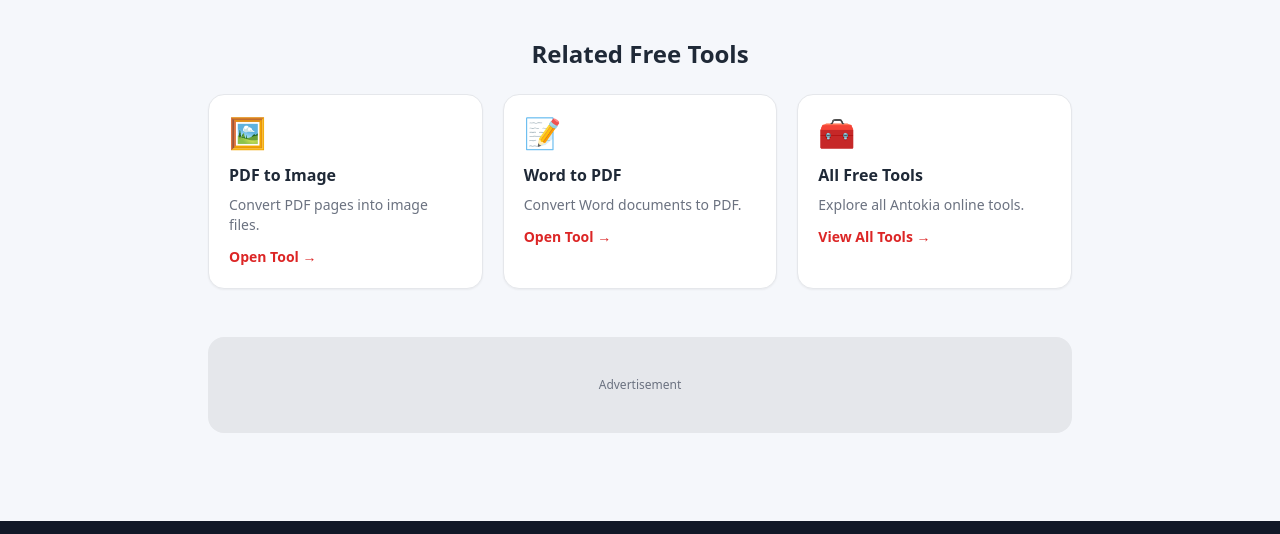
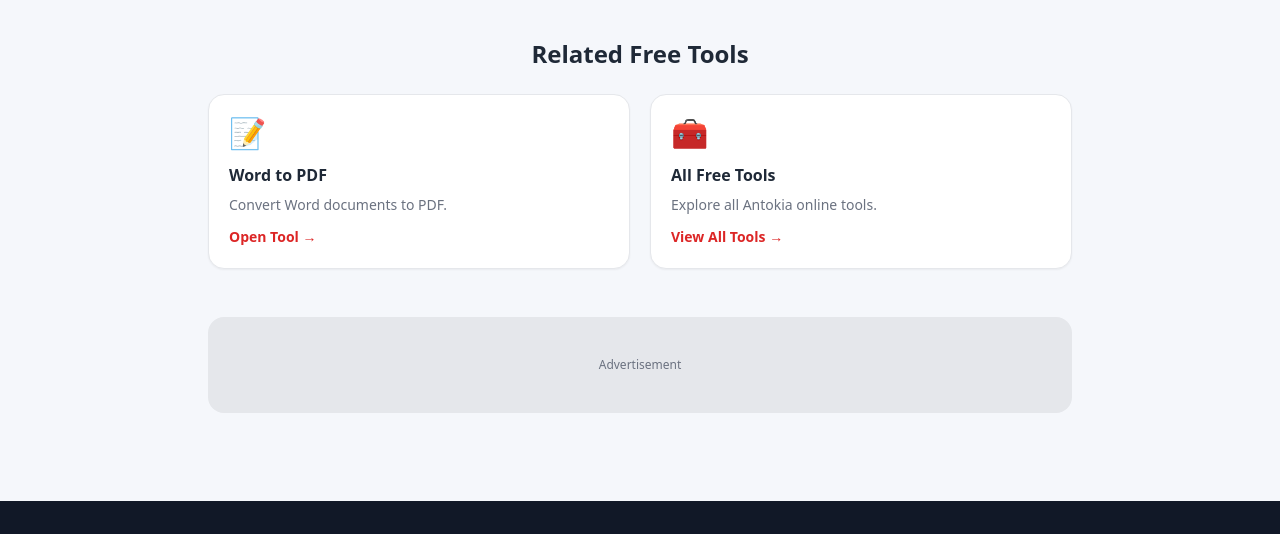
Before and after one commit to amarnathtiwari0000-ui/antokia, a plain HTML site: page pdf-to-word.html in a window 1280 px wide. Shown: the part 2126-2660 px from the top of the page. Drawn offline with nearby package versions, Linux system fonts and the light colour scheme; a script that the page names is missing.

Commit message:
Remove PDF to Image section from pdf-to-word.html
Removed the PDF to Image section and its links from the tools list.

```diff
--- a/pdf-to-word.html
+++ b/pdf-to-word.html
@@ -492,31 +492,7 @@ into editable text accurately.
 Related Free Tools
 </h2>
 
-
-<div class="grid md:grid-cols-3 gap-5 mt-6">
-
-
-<!-- PDF TO IMAGE -->
-<a href="https://antokia.com/pdf-to-image.html"
-class="bg-white border rounded-2xl p-5 shadow-sm hover:shadow-md hover:border-red-300 transition">
-
-<div class="text-3xl">
-🖼️
-</div>
-
-<h3 class="font-bold mt-3">
-PDF to Image
-</h3>
-
-<p class="text-sm text-gray-500 mt-2">
-Convert PDF pages into image files.
-</p>
-
-<span class="inline-block mt-3 text-red-600 text-sm font-bold">
-Open Tool →
-</span>
-
-</a>
+<div class="grid md:grid-cols-2 gap-5 mt-6">
 
 
 <!-- WORD TO PDF -->
@@ -564,7 +540,6 @@ View All Tools →
 
 </a>
 
-
 </div>
 
 </section>
@@ -601,6 +576,7 @@ digital tasks.
 </div>
 
 
+<!-- FOOTER EXPLORE -->
 <div>
 
 <h3 class="font-bold text-white">
@@ -612,11 +588,6 @@ Explore
 <a href="https://antokia.com/"
 class="block hover:text-white">
 All Tools
-</a>
-
-<a href="https://antokia.com/pdf-to-image.html"
-class="block hover:text-white">
-PDF to Image
 </a>
 
 <a href="https://antokia.com/word-to-pdf.html"
@@ -634,6 +605,7 @@ PDF to Word
 </div>
 
 
+<!-- LEGAL -->
 <div>
 
 <h3 class="font-bold text-white">
@@ -662,7 +634,6 @@ Instagram
 </div>
 
 </div>
-
 
 </div>
 
```
